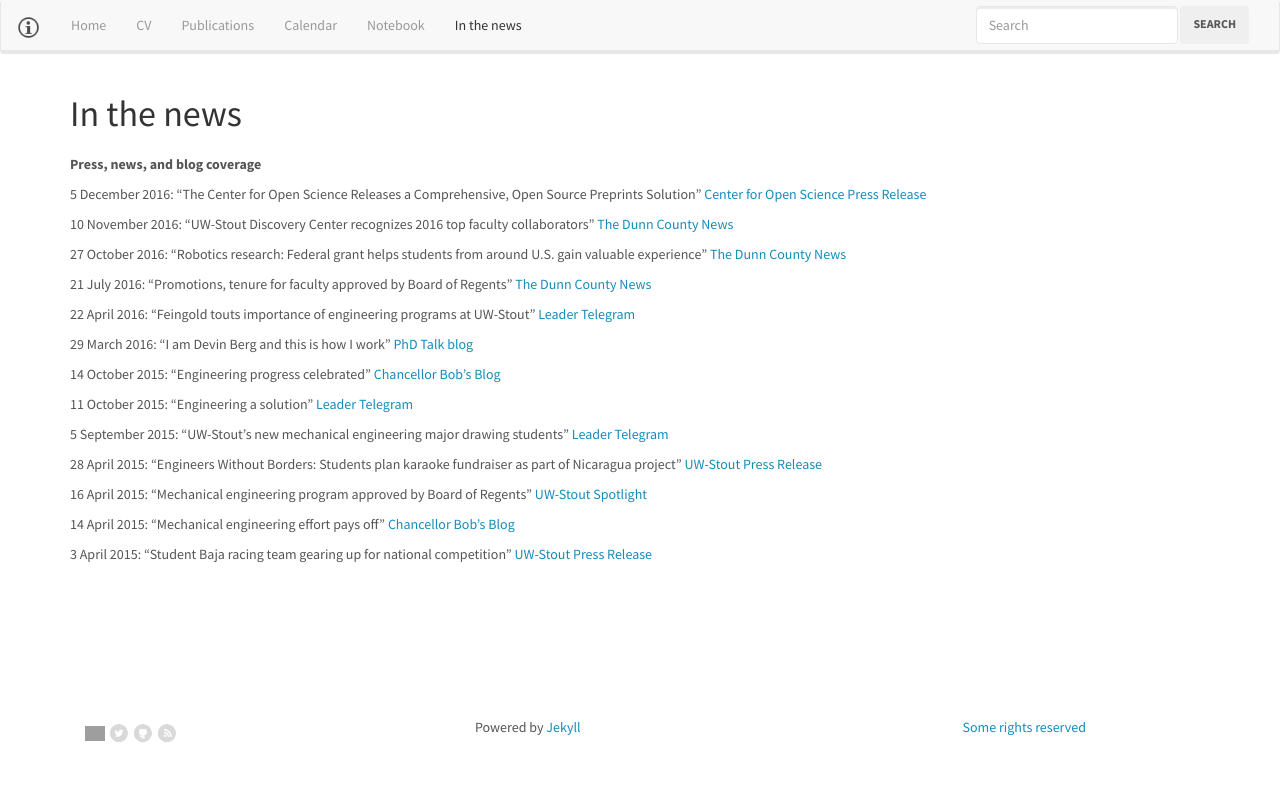
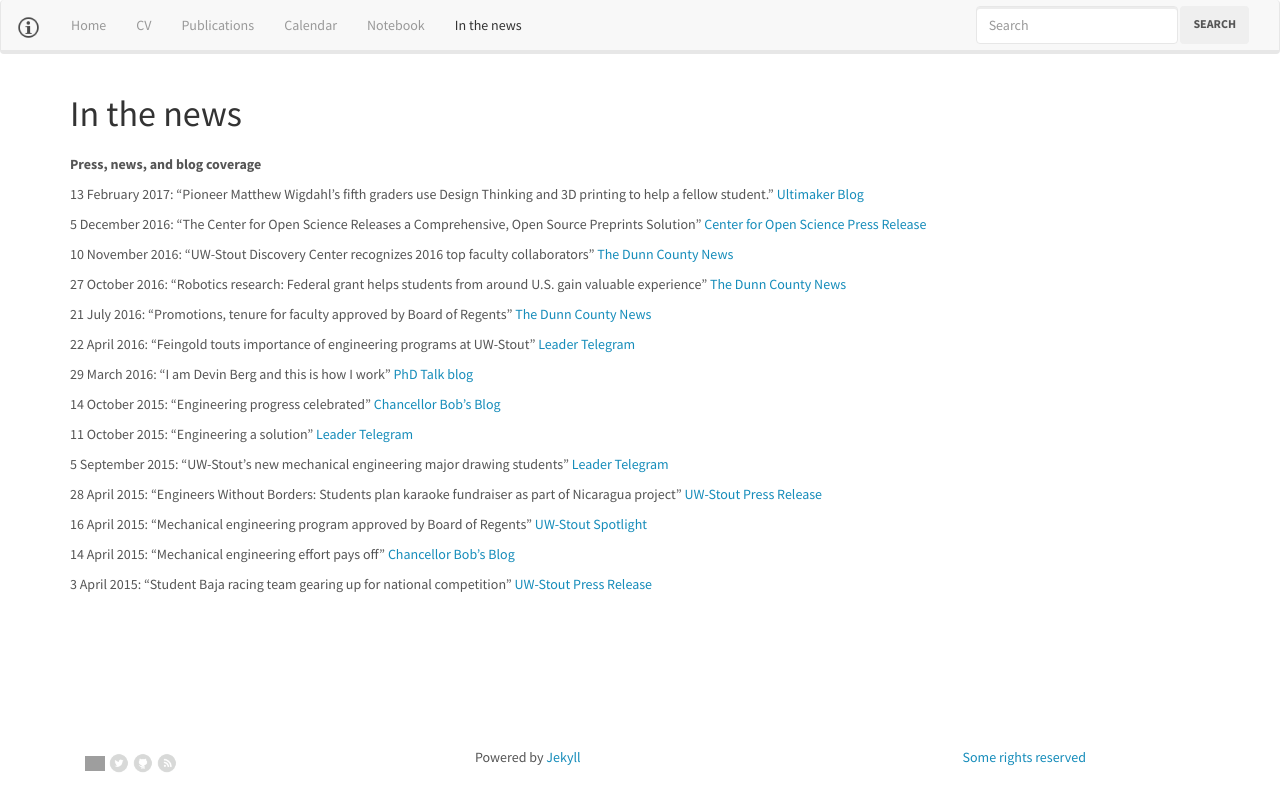
Before and after one commit to devinberg/devinberg.com, a Jekyll site: the page built from in-the-news/index.md, in a window 1280 px wide. Shown: the top 811 px of the page. Built offline with Jekyll 4.4.1, drawn with Linux system fonts in a browser that asks for light colours; nearby versions of some CDN libraries; comment, search, counter and statistics services are not loaded; grey boxes are pictures that could not be loaded.

Commit message:
Wigdahl class project
Write up about Mr. Wigdahl's class project. Includes mention of our
collaboration on assistive tech in design.

```diff
--- a/in-the-news/index.md
+++ b/in-the-news/index.md
@@ -5,6 +5,8 @@ section: In the news
 ---
 
 <strong>Press, news, and blog coverage</strong>
+
+13 February 2017: "Pioneer Matthew Wigdahl's fifth graders use Design Thinking and 3D printing to help a fellow student." <a href="https://ultimaker.com/en/blog/36720-swivel-spoon-modification" target="_blank">Ultimaker Blog</a>
 
 5 December 2016: "The Center for Open Science Releases a Comprehensive, Open Source Preprints Solution" <a href="https://cos.io/about/news/center-open-science-releases-comprehensive-open-source-preprints-solution/" target="_blank">Center for Open Science Press Release</a>
 
```
